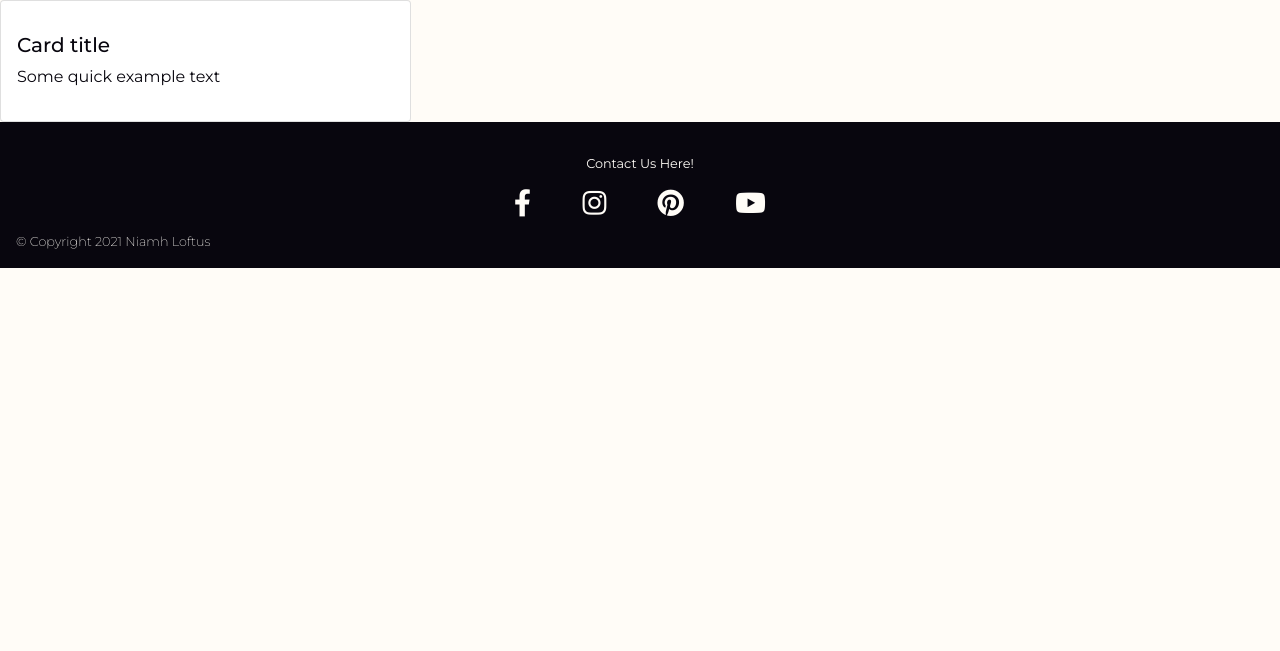
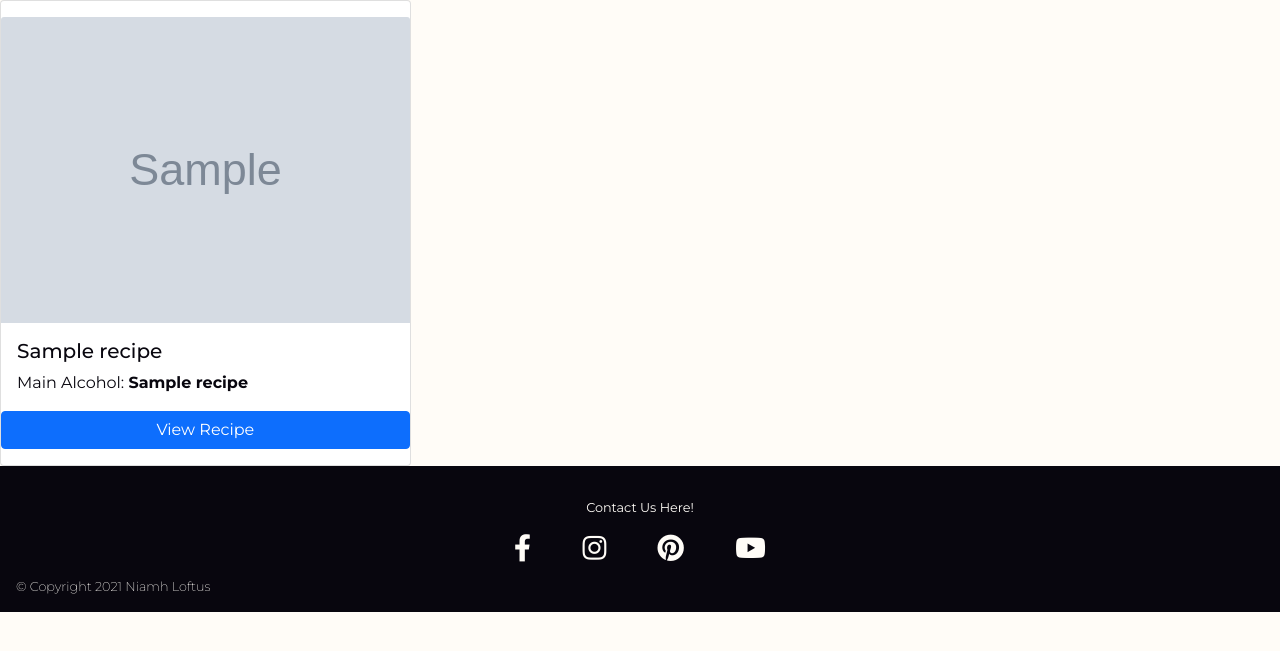
Before and after one commit to LoftusN13/ms3-pickyourpoison, a Flask app: template templates/cocktails.html in a window 1280 px wide. Shown: the part 117-768 px from the top of the page. Run offline with Flask 2, Linux system fonts and the light colour scheme; the template is opened without the code that fills it: most values are stand-ins (such as "Sample title", 1, 10 or a date in 2020); grey boxes marked "Sample" are stand-in pictures; some libraries are stand-ins or nearby versions.

Commit message:
display recipe info from db onto card panels for Recipes page

```diff
--- a/templates/cocktails.html
+++ b/templates/cocktails.html
@@ -1,15 +1,19 @@
 {% extends "base.html" %}
 {% block content %}
+
     <div class="row">
-        <div class="col-sm-6 col-md-4">
-            <div class="card cocktail-card">
-                <img src="#" class="card-img-top" alt="">
-                <div class="card-body">
-                    <h5 class="card-title">Card title</h5>
-                    <p class="card-text">Some quick example text</p>
+        {% for recipe in recipes %}
+            <div class="col-md-4">
+                <div class="card cocktail-card">
+                    <img src="{{ recipe.image_url }}" class="card-img-top" alt="">
+                    <div class="card-body">
+                        <h5 class="card-title">{{ recipe.recipe_name }}</h5>
+                        <p class="card-text">Main Alcohol: <strong>{{ recipe.category_name }}</strong></p>
+                    </div>
+                    <a href="#" class="btn btn-primary">View Recipe</a>
                 </div>
             </div>
-        </div>
+        {% endfor %}
     </div>
 
 
```
